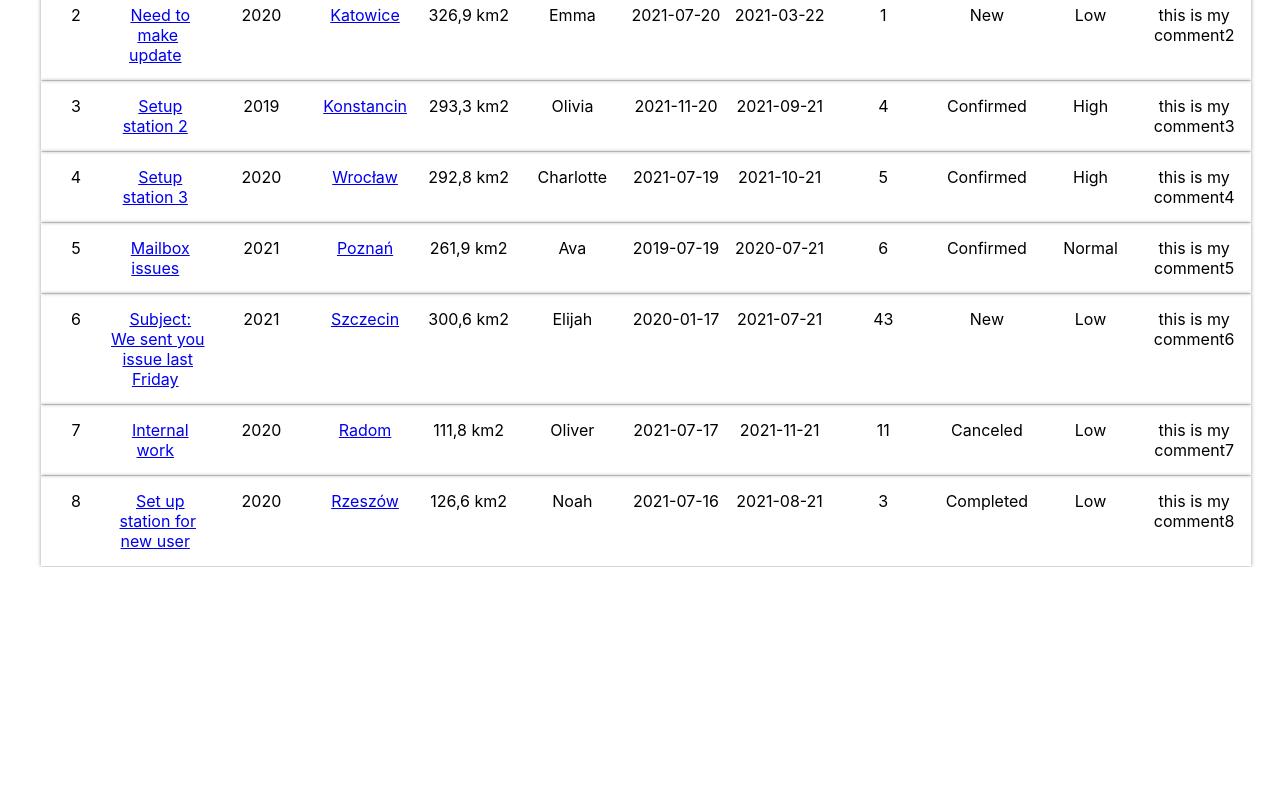
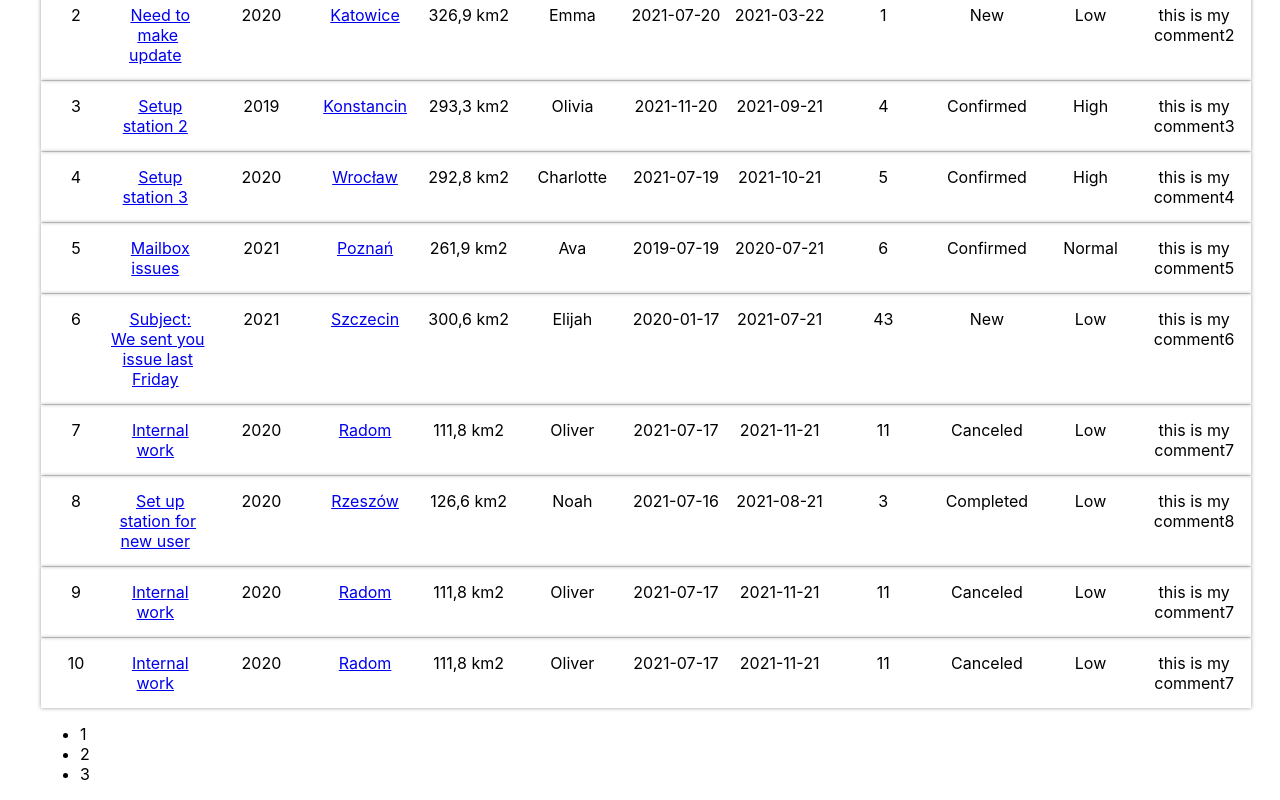
Before and after one commit to A1eeex/baza-projects, a React (Create React App) app: page / in a window 1280 px wide. Shown: the part 364-1164 px from the top of the page. Before the commit the page ends 931 px from the top, so only its background shows below. Built offline with nearby package versions, Linux system fonts and the light colour scheme.

Commit message:
add pagination

```diff
--- /dev/null
+++ b/src/components/atoms/Pagination/Pagination.js
@@ -0,0 +1,24 @@
+import React from 'react';
+
+const Pagination = ({totalPost,postPerPage, paginate}) => {
+    const pageNumber = []
+    for(let i = 1; i<= Math.ceil(totalPost/ postPerPage); i++){
+        pageNumber.push(i)
+    }
+    return (
+        <div>
+            <nav>
+                <ul>
+                    {pageNumber.map((item, i)=>(
+                        <li key={i}>
+                            <a onClick={()=> paginate(item)}> {item}</a>
+                        </li>
+                    ) )}
+                </ul>
+            </nav>
+
+        </div>
+    );
+};
+
+export default Pagination;
--- a/src/components/molekuls/TableProjekts/TableProjekts.js
+++ b/src/components/molekuls/TableProjekts/TableProjekts.js
@@ -2,6 +2,7 @@ import React, {useState} from 'react';
 import styled from './TableProjekts.module.css'
 import Search from "../../atoms/Search/Search";
 import {Link} from "react-router-dom";
+import Pagination from "../../atoms/Pagination/Pagination";
 
 const TableProjects = ({data}) => {
     const [inpValue, setInpValue] = useState('')
@@ -13,7 +14,7 @@ const TableProjects = ({data}) => {
             return items
         }
         return items.filter((item) => {
-            return (item.description.indexOf(term)) > -1 || (item.city.indexOf(term) > -1) || (item.start_date.indexOf(term) > -1)|| (item.year.toString().indexOf(term) > -1)
+            return (item.description.indexOf(term)) > -1 || (item.city.indexOf(term) > -1) || (item.start_date.indexOf(term) > -1) || (item.year.toString().indexOf(term) > -1)
         })
     }
     const filterPost = searchDescription(data, inpValue)
@@ -31,6 +32,20 @@ const TableProjects = ({data}) => {
         {id: 11, title: 'Wartość'},
         {id: 12, title: 'Uwagi'},
     ]
+    // ---------------------------------PAGINATION---------------------------------
+    const [currentPage, setCurrentPage] = useState(1)
+    const [postPerPage] = useState(10)
+
+    const [hash, setHash] = useState(Number(window.location.hash.replace(/#/g, '')));
+
+
+    // ----------Get current post----------
+    const indexOfLastPost = currentPage * postPerPage
+    const indexOfFirstPost = indexOfLastPost -postPerPage
+    const currentPost = filterPost.slice(indexOfFirstPost,indexOfLastPost)
+    // ----------Change pagination----------
+    const paginate = (pageNumber) => setCurrentPage(pageNumber);
+
 
     return (
         <div className={styled.TableContainer}>
@@ -52,7 +67,7 @@ const TableProjects = ({data}) => {
                     <div className={styled.tableHeadItem} key={item.id}>{item.title}</div>
                 ))}</div>
 
-            {filterPost.map((item, i) => (
+            {currentPost.map((item, i) => (
                 <div key={i} className={styled.tableColumn}>
                     <div className={styled.tableColumnNumber}>{item.work_order_id}</div>
                     <div>
@@ -62,7 +77,7 @@ const TableProjects = ({data}) => {
                     </div>
                     <div>{item.year}</div>
                     <div>
-                        <a href={item.coords} target="blank" >
+                        <a href={item.coords} target="blank">
                             {item.city}
                         </a>
 
@@ -83,7 +98,7 @@ const TableProjects = ({data}) => {
                     <div>{item.comments}</div>
                 </div>
             ))}
-
+<Pagination postPerPage={postPerPage} totalPost={data.length} paginate={paginate} />
         </div>
     );
 };
--- a/src/env.js
+++ b/src/env.js
@@ -176,6 +176,230 @@ export const jsonOb = {
                 "priority": "Low",
                 "comments": "this is my comment8",
                 "coords": "https://www.google.pl/maps/place/%D0%96%D0%B5%D1%88%D1%83%D0%B2/@50.0055192,21.9184155,12z/data=!3m1!4b1!4m5!3m4!1s0x473cfae3cc14d449:0xd2240d31b33eb2ed!8m2!3d50.0411867!4d21.9991196",
+            },
+            {
+                "work_order_id": 9,
+                "description": "Internal work",
+                "year": 2020,
+                "city": "Radom",
+                "area": "111,8 km2",
+                "manager": "Oliver",
+                "start_date": "2021-07-17",
+                "end_date": "2021-11-21",
+                "assigned_to": [],
+                "status": "Canceled",
+                "range": 11,
+                "priority": "Low",
+                "comments": "this is my comment7",
+                "coords": "https://www.google.pl/maps/@54.5039043,18.3934398,12z",
+            },
+            {
+                "work_order_id": 10,
+                "description": "Internal work",
+                "year": 2020,
+                "city": "Radom",
+                "area": "111,8 km2",
+                "manager": "Oliver",
+                "start_date": "2021-07-17",
+                "end_date": "2021-11-21",
+                "assigned_to": [],
+                "status": "Canceled",
+                "range": 11,
+                "priority": "Low",
+                "comments": "this is my comment7",
+                "coords": "https://www.google.pl/maps/@54.5039043,18.3934398,12z",
+            },
+            {
+                "work_order_id": 11,
+                "description": "Internal work",
+                "year": 2020,
+                "city": "Radom",
+                "area": "111,8 km2",
+                "manager": "Oliver",
+                "start_date": "2021-07-17",
+                "end_date": "2021-11-21",
+                "assigned_to": [],
+                "status": "Canceled",
+                "range": 11,
+                "priority": "Low",
+                "comments": "this is my comment7",
+                "coords": "https://www.google.pl/maps/@54.5039043,18.3934398,12z",
+            },
+            {
+                "work_order_id": 12,
+                "description": "Internal work",
+                "year": 2020,
+                "city": "Radom",
+                "area": "111,8 km2",
+                "manager": "Oliver",
+                "start_date": "2021-07-17",
+                "end_date": "2021-11-21",
+                "assigned_to": [],
+                "status": "Canceled",
+                "range": 11,
+                "priority": "Low",
+                "comments": "this is my comment7",
+                "coords": "https://www.google.pl/maps/@54.5039043,18.3934398,12z",
+            },
+            {
+                "work_order_id": 13,
+                "description": "Internal work",
+                "year": 2020,
+                "city": "Radom",
+                "area": "111,8 km2",
+                "manager": "Oliver",
+                "start_date": "2021-07-17",
+                "end_date": "2021-11-21",
+                "assigned_to": [],
+                "status": "Canceled",
+                "range": 11,
+                "priority": "Low",
+                "comments": "this is my comment7",
+                "coords": "https://www.google.pl/maps/@54.5039043,18.3934398,12z",
+            },
+            {
+                "work_order_id": 14,
+                "description": "Internal work",
+                "year": 2020,
+                "city": "Radom",
+                "area": "111,8 km2",
+                "manager": "Oliver",
+                "start_date": "2021-07-17",
+                "end_date": "2021-11-21",
+                "assigned_to": [],
+                "status": "Canceled",
+                "range": 11,
+                "priority": "Low",
+                "comments": "this is my comment7",
+                "coords": "https://www.google.pl/maps/@54.5039043,18.3934398,12z",
+            },
+            {
+                "work_order_id": 15,
+                "description": "Internal work",
+                "year": 2020,
+                "city": "Radom",
+                "area": "111,8 km2",
+                "manager": "Oliver",
+                "start_date": "2021-07-17",
+                "end_date": "2021-11-21",
+                "assigned_to": [],
+                "status": "Canceled",
+                "range": 11,
+                "priority": "Low",
+                "comments": "this is my comment7",
+                "coords": "https://www.google.pl/maps/@54.5039043,18.3934398,12z",
+            },
+            {
+                "work_order_id": 16,
+                "description": "Internal work",
+                "year": 2020,
+                "city": "Radom",
+                "area": "111,8 km2",
+                "manager": "Oliver",
+                "start_date": "2021-07-17",
+                "end_date": "2021-11-21",
+                "assigned_to": [],
+                "status": "Canceled",
+                "range": 11,
+                "priority": "Low",
+                "comments": "this is my comment7",
+                "coords": "https://www.google.pl/maps/@54.5039043,18.3934398,12z",
+            },
+            {
+                "work_order_id": 17,
+                "description": "Internal work",
+                "year": 2020,
+                "city": "Radom",
+                "area": "111,8 km2",
+                "manager": "Oliver",
+                "start_date": "2021-07-17",
+                "end_date": "2021-11-21",
+                "assigned_to": [],
+                "status": "Canceled",
+                "range": 11,
+                "priority": "Low",
+                "comments": "this is my comment7",
+                "coords": "https://www.google.pl/maps/@54.5039043,18.3934398,12z",
+            },
+            {
+                "work_order_id": 18,
+                "description": "Internal work",
+                "year": 2020,
+                "city": "Radom",
+                "area": "111,8 km2",
+                "manager": "Oliver",
+                "start_date": "2021-07-17",
+                "end_date": "2021-11-21",
+                "assigned_to": [],
+                "status": "Canceled",
+                "range": 11,
+                "priority": "Low",
+                "comments": "this is my comment7",
+                "coords": "https://www.google.pl/maps/@54.5039043,18.3934398,12z",
+            },
+            {
+                "work_order_id": 19,
+                "description": "Internal work",
+                "year": 2020,
+                "city": "Radom",
+                "area": "111,8 km2",
+                "manager": "Oliver",
+                "start_date": "2021-07-17",
+                "end_date": "2021-11-21",
+                "assigned_to": [],
+                "status": "Canceled",
+                "range": 11,
+                "priority": "Low",
+                "comments": "this is my comment7",
+                "coords": "https://www.google.pl/maps/@54.5039043,18.3934398,12z",
+            },
+            {
+                "work_order_id": 20,
+                "description": "Internal work",
+                "year": 2020,
+                "city": "Radom",
+                "area": "111,8 km2",
+                "manager": "Oliver",
+                "start_date": "2021-07-17",
+                "end_date": "2021-11-21",
+                "assigned_to": [],
+                "status": "Canceled",
+                "range": 11,
+                "priority": "Low",
+                "comments": "this is my comment7",
+                "coords": "https://www.google.pl/maps/@54.5039043,18.3934398,12z",
+            },
+            {
+                "work_order_id": 21,
+                "description": "Internal work",
+                "year": 2020,
+                "city": "Radom",
+                "area": "111,8 km2",
+                "manager": "Oliver",
+                "start_date": "2021-07-17",
+                "end_date": "2021-11-21",
+                "assigned_to": [],
+                "status": "Canceled",
+                "range": 11,
+                "priority": "Low",
+                "comments": "this is my comment7",
+                "coords": "https://www.google.pl/maps/@54.5039043,18.3934398,12z",
+            },
+            {
+                "work_order_id": 22,
+                "description": "Internal work",
+                "year": 2020,
+                "city": "Radom",
+                "area": "111,8 km2",
+                "manager": "Oliver",
+                "start_date": "2021-07-17",
+                "end_date": "2021-11-21",
+                "assigned_to": [],
+                "status": "Canceled",
+                "range": 11,
+                "priority": "Low",
+                "comments": "this is my comment7",
+                "coords": "https://www.google.pl/maps/@54.5039043,18.3934398,12z",
             }
         ]
     }
```
